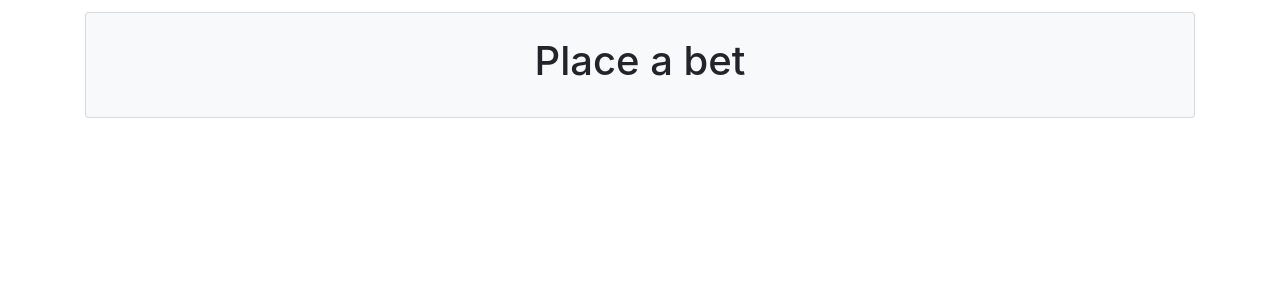
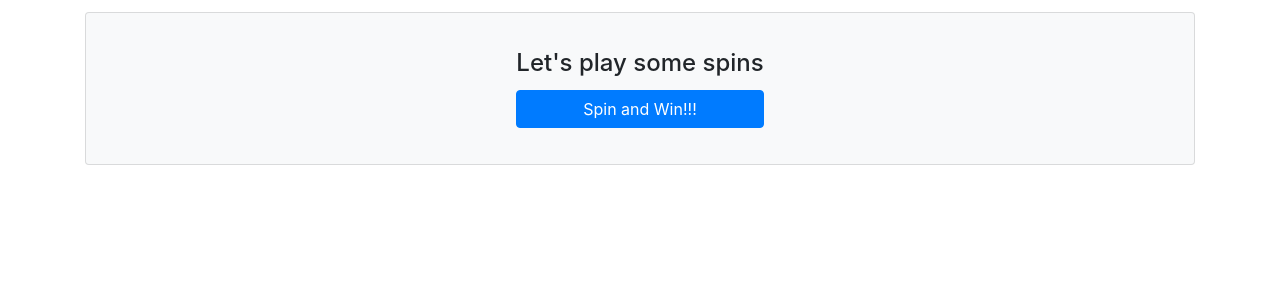
Before and after one commit to micahaza/flask-gaming-demo, a Flask app: page /game/place-bet in a window 1280 px wide. Shown: the part 68-368 px from the top of the page. Run offline with Flask 2, Linux system fonts and the light colour scheme; the visitor is signed in with stand-in values (Sample User, id 1); some libraries are stand-ins or nearby versions.

Commit message:
template update

```diff
--- a/flask_gaming/templates/place-a-bet.html
+++ b/flask_gaming/templates/place-a-bet.html
@@ -4,8 +4,13 @@
 {% include 'menu.html' %}
 
 <div class="card bg-light">
-    <br/>
-    <center><h1>Place a bet</h1></center>
-    <br/>
-</div>
+    <article class="card-body mx-auto" style="max-width: 400px;">
+        <h4 class="card-title mt-3 text-center">Let's play some spins</h4>
+        <form action="{{url_for('game.place_bet')}}" method="POST">
+            <div class="form-group">
+                <button type="submit" class="btn btn-primary btn-block"> Spin and Win!!! </button>
+            </div>
+        </form>
+    </article>
+</div> <!-- card.// -->
 {% endblock %}
```
